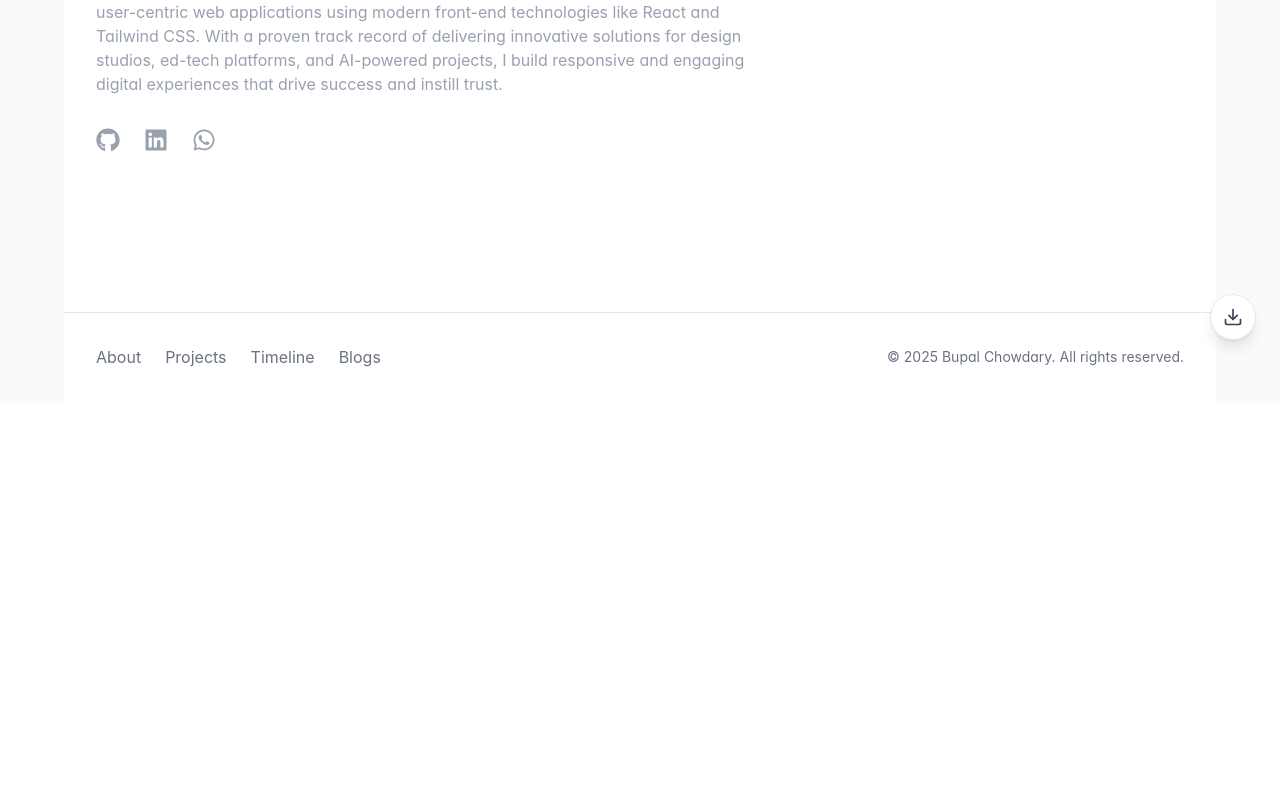
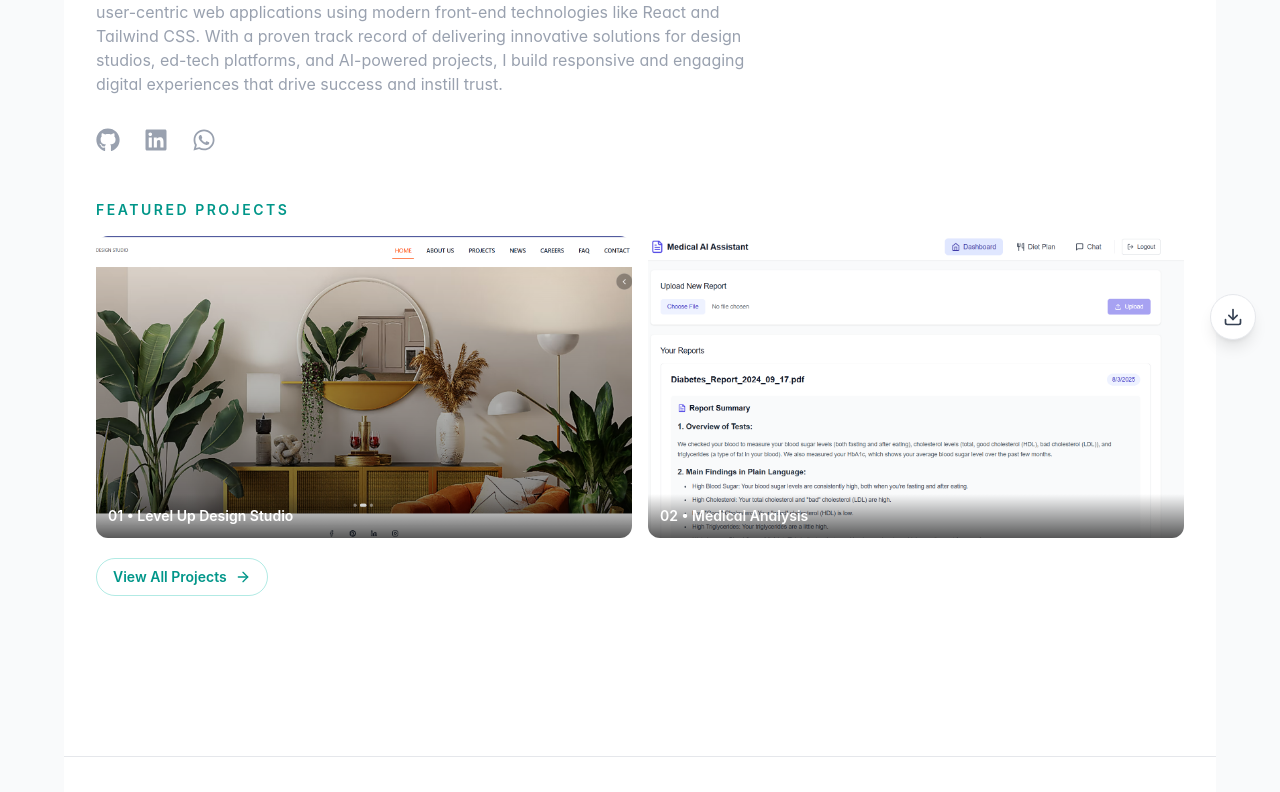
Before and after one commit to Bupalchow/PortfolioN, a React (Vite) app: page /#/ in a window 1280 px wide. Shown: the part 436-1228 px from the top of the page. Before the commit the page ends 837 px from the top, so only its background shows below. Built offline with nearby package versions, Linux system fonts and the light colour scheme.

Commit message:
add featured projects section to Hero component and refactor project data handling

```diff
--- a/src/components/Hero.tsx
+++ b/src/components/Hero.tsx
@@ -1,7 +1,12 @@
 import React from 'react';
 import { FaGithub, FaLinkedin, FaWhatsapp } from "react-icons/fa6";
+import { ArrowRight } from 'lucide-react';
+import { Link as RouterLink } from 'react-router-dom';
+import { projects, getProjectUrl } from '../data/projects';
 
 const Hero = () => {
+  const featuredProjects = projects.slice(0, 2);
+
   return (
     <section className="py-16 sm:py-20">
       <h1 className="text-4xl sm:text-5xl md:text-6xl font-bold leading-tight mb-8">
@@ -19,6 +24,47 @@ const Hero = () => {
           href="https://wa.me/+918951836088?text=Hello%20Bupal%2C%20I%27m%20contacting%20you%20from%20your%20portfolio"
           label="Contact on WhatsApp"
         />
+      </div>
+
+      <div className="mt-12">
+        <p className="text-xs sm:text-sm tracking-[0.18em] uppercase text-teal-600 dark:text-teal-400 font-semibold mb-4">
+          Featured Projects
+        </p>
+
+        <div className="grid grid-cols-1 sm:grid-cols-2 gap-4">
+          {featuredProjects.map((project, index) => (
+            <a
+              key={project.title}
+              href={getProjectUrl(project.link)}
+              target="_blank"
+              rel="noreferrer"
+              className="group block"
+            >
+              <div className="relative aspect-video overflow-hidden rounded-xl">
+                <img
+                  src={project.image}
+                  alt={project.title}
+                  className="h-full w-full object-cover transition-transform duration-300 group-hover:scale-105"
+                />
+                <div className="pointer-events-none absolute inset-x-0 bottom-0 bg-linear-to-t from-black/65 to-transparent p-3">
+                  <p className="text-sm font-semibold text-white">
+                    {`0${index + 1}`} • {project.title}
+                  </p>
+                </div>
+              </div>
+            </a>
+          ))}
+        </div>
+
+        <div className="mt-5 flex justify-center sm:justify-start">
+          <RouterLink
+            to="/projects"
+            className="inline-flex items-center gap-2 rounded-full border border-teal-500/30 px-4 py-2 text-sm font-semibold text-teal-600 dark:text-teal-400 hover:bg-teal-500/10 transition-colors"
+          >
+            View All Projects
+            <ArrowRight className="w-4 h-4" />
+          </RouterLink>
+        </div>
       </div>
     </section>
   );
--- /dev/null
+++ b/src/data/projects.ts
@@ -0,0 +1,70 @@
+export type ProjectCategory = 'freelance' | 'academic' | 'personal';
+
+export type Project = {
+  title: string;
+  description: string;
+  link: string;
+  image: string;
+  category: ProjectCategory;
+  tags: string[];
+};
+
+export const projects: Project[] = [
+  {
+    title: 'Level Up Design Studio',
+    description:
+      'Designed and developed a responsive portfolio website for an interior design studio with experienced architects. Implemented custom image galleries, project showcases, and contact forms.',
+    link: 'https://www.lvlupdesignstudio.com/',
+    image: '/lvlup.png',
+    category: 'freelance',
+    tags: ['React', 'Tailwind CSS', 'Responsive Design', 'Frontend', 'UI/UX'],
+  },
+  {
+    title: 'Medical Analysis',
+    description:
+      "An AI-driven website that stores and analyzes patient's medical reports and provides personalized diet plans, featuring a custom chatbot for user queries.",
+    link: 'medicalanalysis.vercel.app/',
+    image: '/medical.png',
+    category: 'academic',
+    tags: ['Next.js', 'TypeScript', 'Node.js', 'Firebase', 'Google Gemini API', 'AI'],
+  },
+  {
+    title: 'Master Anything',
+    description: 'AI-based personalized course generator that builds a course for any given topic.',
+    link: 'master-anything.vercel.app/',
+    image: '/Master.png',
+    category: 'personal',
+    tags: ['React', 'JavaScript', 'Tailwind CSS', 'Mistral API', 'AI', 'Shadcn UI'],
+  },
+  {
+    title: 'Boardly',
+    description: 'An ed-tech platform offering resources for CBSE board exam preparation. Led the frontend development of the website.',
+    link: 'www.boardly.in/',
+    image: '/boardly.png',
+    category: 'freelance',
+    tags: ['React', 'Tailwind CSS', 'Javascript', 'Frontend', 'UI/UX'],
+  },
+  {
+    title: 'Transform Journey',
+    description:
+      'An AI web app that generates 30-day calendar to achieve your goals. It provides daily tasks and motivational quotes to keep you on track.',
+    link: 'tranformation-journy.vercel.app/',
+    image: '/transform.png',
+    category: 'personal',
+    tags: ['React', 'Tailwind CSS', 'Node.js', 'Gemini API', 'AI'],
+  },
+];
+
+export const categoryColors: Record<ProjectCategory, string> = {
+  freelance: 'text-blue-600 dark:text-blue-400 border-blue-300 dark:border-blue-500/30',
+  academic: 'text-purple-600 dark:text-purple-400 border-purple-300 dark:border-purple-500/30',
+  personal: 'text-green-600 dark:text-green-400 border-green-300 dark:border-green-500/30',
+};
+
+export const getProjectUrl = (link: string): string => {
+  if (/^https?:\/\//i.test(link)) {
+    return link;
+  }
+
+  return `https://${link}`;
+};
--- a/src/pages/Projects.tsx
+++ b/src/pages/Projects.tsx
@@ -1,62 +1,5 @@
 import { Link, ArrowRight } from 'lucide-react';
-
-type Project = {
-  title: string;
-  description: string;
-  link: string;
-  image: string;
-  category: 'freelance' | 'academic' | 'personal';
-  tags: string[];
-};
-
-const projects: Project[] = [
-  {
-    title: 'Level Up Design Studio',
-    description: 'Designed and developed a responsive portfolio website for an interior design studio with experienced architects. Implemented custom image galleries, project showcases, and contact forms.',
-    link: 'https://www.lvlupdesignstudio.com/',
-    image: '/lvlup.png',
-    category: 'freelance',
-    tags: ['React', 'Tailwind CSS', 'Responsive Design', 'Frontend', 'UI/UX']
-  },
-  {
-    title: 'Medical Analysis',
-    description: 'An AI-driven website that stores and analyzes patient\'s medical reports and provides personalized diet plans, featuring a custom chatbot for user queries.',
-    link: 'medicalanalysis.vercel.app/',
-    image: '/medical.png',
-    category: 'academic',
-    tags: ['Next.js', 'TypeScript', 'Node.js', 'Firebase', 'Google Gemini API', 'AI']
-  },
-  {
-    title: 'Master Anything',
-    description: 'AI-based personalized course generator that builds a course for any given topic.',
-    link: 'master-anything.vercel.app/',
-    image: '/Master.png',
-    category: 'personal',
-    tags: ['React', 'JavaScript', 'Tailwind CSS', 'Mistral API', 'AI','Shadcn UI']
-  },
-  {
-    title: 'Boardly',
-    description: 'An ed-tech platform offering resources for CBSE board exam preparation. Led the frontend development of the website.',
-    link: 'www.boardly.in/',
-    image: '/boardly.png',
-    category: 'freelance',
-    tags: ['React','Tailwind CSS','Javascript','Frontend', 'UI/UX']
-  },
-  {
-    title: 'Transform Journey',
-    description: 'An AI web app that generates 30-day calendar to achieve your goals. It provides daily tasks and motivational quotes to keep you on track.',
-    link: 'tranformation-journy.vercel.app/',
-    image: '/transform.png',
-    category: 'personal',
-    tags: ['React', 'Tailwind CSS', 'Node.js', 'Gemini API', 'AI']
-  },
-];
-
-const categoryColors = {
-  freelance: 'text-blue-600 dark:text-blue-400 border-blue-300 dark:border-blue-500/30',
-  academic: 'text-purple-600 dark:text-purple-400 border-purple-300 dark:border-purple-500/30',
-  personal: 'text-green-600 dark:text-green-400 border-green-300 dark:border-green-500/30'
-};
+import { projects, categoryColors, getProjectUrl, type ProjectCategory } from '../data/projects';
 
 const Projects = () => {
   return (
@@ -86,11 +29,11 @@ const ProjectCard = ({ title, description, link, image, tags, category }: {
   link: string;
   image: string;
   tags: string[];
-  category: 'freelance' | 'academic' | 'personal';
+  category: ProjectCategory;
 }) => {
   return (
     <div className="group relative flex flex-col items-start">
-      <div className="relative w-full aspect-[16/9] overflow-hidden rounded-lg bg-gray-100 dark:bg-gray-800">
+      <div className="relative w-full aspect-video overflow-hidden rounded-lg bg-gray-100 dark:bg-gray-800">
         <img
           src={image}
           alt={title}
@@ -121,7 +64,7 @@ const ProjectCard = ({ title, description, link, image, tags, category }: {
       </div>
 
       <a
-        href={`https://${link}`}
+        href={getProjectUrl(link)}
         target='_blank'
         className="mt-5 inline-flex items-center text-teal-500 dark:text-teal-400 hover:text-teal-600 dark:hover:text-teal-300 font-medium text-sm transition-colors group/link"
       >
```
